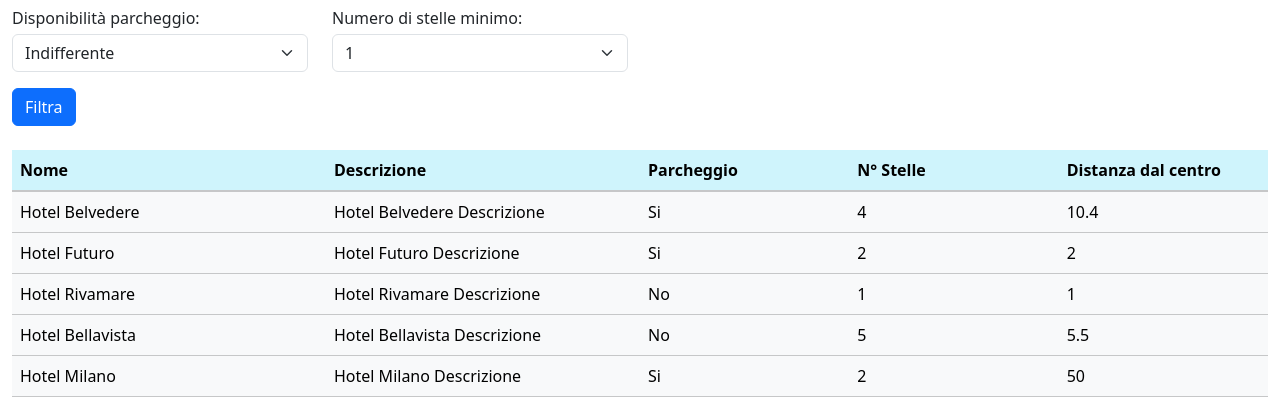
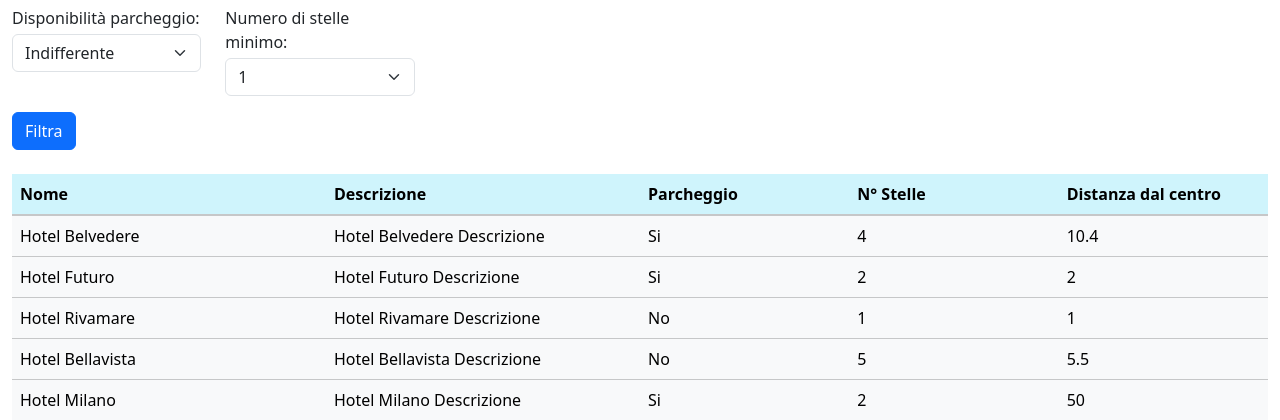
Before and after one commit to SimoneCalzari/php-hotel, a PHP site: page / in a window 1280 px wide. Shown: the part 50-470 px from the top of the page. Run offline with PHP 8.4, Linux system fonts and the light colour scheme.

Commit message:
file: README

```diff
--- a/index.php
+++ b/index.php
@@ -76,7 +76,7 @@ $hotels = [
 
         <form action="index.php" method="GET">
           <div class="row">
-            <div class="col-3">
+            <div class="col-2">
               <!-- FILTRO PARCHEGGIO -->
               <label for="parking" class="mb-1">Disponibilità parcheggio:</label>
               <select class="form-select mb-3" id="parking" name="parking">
@@ -86,7 +86,7 @@ $hotels = [
               </select>
               <!-- /FILTRO PARCHEGGIO -->
             </div>
-            <div class="col-3">
+            <div class="col-2">
               <!-- FILTRO STELLE -->
               <label for="vote" class="mb-1">Numero di stelle minimo:</label>
               <select class="form-select mb-3" id="vote" name="vote">
@@ -124,7 +124,7 @@ $hotels = [
           <tbody class="table-light table-group-divider">
             <?php
             foreach ($hotels as $index => $hotel) {
-              // condizioni filtro parcheggio
+              // condizioni filtro parcheggio e stelle
               if (($parcheggio_si_no === '1' || $parcheggio_si_no === $hotel['parking'] || $parcheggio_si_no === $hotel['parking']) && $numero_stelle <= $hotel['vote']) {
 
                 // apro tag riga
```
Also changed, not shown: README.MD.
